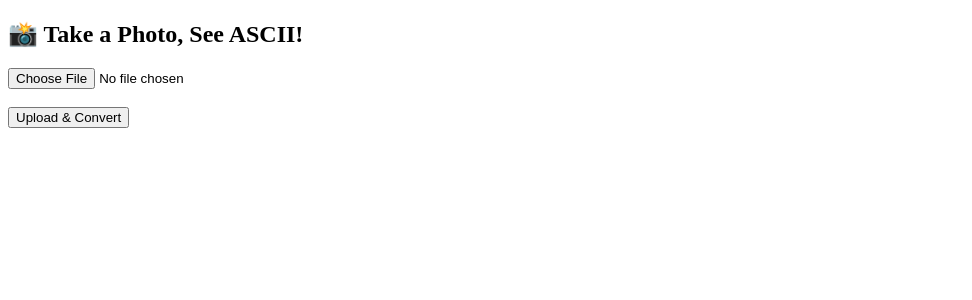
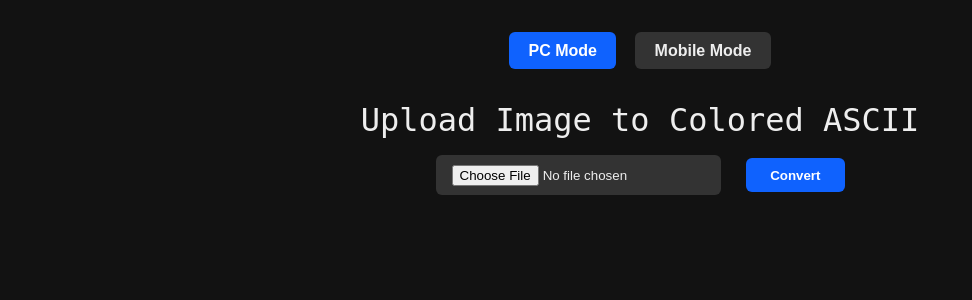
Before and after one commit to Ray332576/Webcam-to-ascii, a Flask app: page / in a window 1280 px wide. Shown: the top 300 px of the page, without its empty margins (0-972 px from the left). Run offline with Flask 3, Linux system fonts and the light colour scheme.

Commit message:
Updated index.html

```diff
--- a/templates/index.html
+++ b/templates/index.html
@@ -1,87 +1,192 @@
 <!DOCTYPE html>
-<html>
+<html lang="en">
 <head>
-  <title>Mobile Camera → ASCII</title>
+  <meta charset="UTF-8" />
+  <meta name="viewport" content="width=device-width, initial-scale=1" />
+  <title>Image to Colored ASCII</title>
   <style>
+    body {
+      background: #121212;
+      color: #eee;
+      font-family: monospace, monospace;
+      text-align: center;
+      padding: 2rem;
+      margin: 0;
+      transition: all 0.3s ease;
+    }
+
+    /* Menu styles */
+    .mode-menu {
+      margin-bottom: 2rem;
+    }
+    .mode-menu button {
+      background: #333;
+      color: #eee;
+      border: none;
+      padding: 0.6rem 1.2rem;
+      border-radius: 6px;
+      margin: 0 0.3rem;
+      cursor: pointer;
+      font-weight: bold;
+      font-size: 1rem;
+      transition: background 0.2s ease;
+    }
+    .mode-menu button.active {
+      background: #0f62fe;
+      color: white;
+    }
+    .mode-menu button:hover:not(.active) {
+      background: #555;
+    }
+
+    /* Common styles */
+    h1 {
+      margin-bottom: 1rem;
+      font-weight: normal;
+    }
+    form {
+      margin-bottom: 2rem;
+    }
+    input[type="file"] {
+      background: #333;
+      color: #eee;
+      border: none;
+      padding: 0.6rem 1rem;
+      border-radius: 6px;
+      cursor: pointer;
+    }
+    button[type="submit"] {
+      background: #0f62fe;
+      border: none;
+      color: white;
+      font-weight: bold;
+      padding: 0.6rem 1.5rem;
+      border-radius: 6px;
+      cursor: pointer;
+      margin-left: 1rem;
+      transition: background 0.2s ease;
+    }
+    button[type="submit"]:hover {
+      background: #0353e9;
+    }
     .copy-button {
-      background-color: #4CAF50;
+      background: #198754;
+      border: none;
       color: white;
-      padding: 10px 20px;
-      border: none;
-      border-radius: 5px;
+      font-weight: bold;
+      padding: 0.5rem 1rem;
+      border-radius: 6px;
       cursor: pointer;
-      margin: 10px 0;
-      font-size: 16px;
+      margin-bottom: 1rem;
+      transition: background 0.2s ease;
     }
     .copy-button:hover {
-      background-color: #45a049;
+      background: #146c43;
     }
-    .copy-success {
-      background-color: #28a745;
+    pre {
+      font-size: 6px;
+      line-height: 6px;
+      font-family: monospace, monospace;
+      white-space: pre-wrap;
+      word-break: break-word;
+      background: #000;
+      padding: 1rem;
+      border-radius: 8px;
+      display: inline-block;
+      max-width: 100vw;
+      overflow-x: auto;
+      color: white;
+      transition: font-size 0.3s ease, line-height 0.3s ease;
     }
-    #ascii-result {
-      position: relative;
+
+    /* Mobile mode tweaks */
+    body.mobile-mode pre {
+      font-size: 8px;
+      line-height: 8px;
+      max-width: 90vw;
+    }
+    body.mobile-mode input[type="file"],
+    body.mobile-mode button[type="submit"] {
+      padding: 1rem 1.5rem;
+      font-size: 1.2rem;
+    }
+    body.mobile-mode .copy-button {
+      padding: 1rem 1.5rem;
+      font-size: 1.1rem;
     }
   </style>
 </head>
 <body>
-  <h2>📸 Take a Photo, See ASCII!</h2>
-  <form enctype="multipart/form-data" method="POST" action="/upload">
-    <input type="file" name="image" accept="image/*" capture="environment" required />
-    <br><br>
-    <button type="submit">Upload & Convert</button>
+  <div class="mode-menu" aria-label="Select Display Mode">
+    <button id="pcMode" class="active" aria-pressed="true">PC Mode</button>
+    <button id="mobileMode" aria-pressed="false">Mobile Mode</button>
+  </div>
+
+  <h1>Upload Image to Colored ASCII</h1>
+  <form action="/upload" method="POST" enctype="multipart/form-data" id="uploadForm">
+    <input type="file" name="image" accept="image/*" required />
+    <button type="submit">Convert</button>
   </form>
-  <div id="ascii-result"></div>
+
+  <div id="asciiOutput"></div>
 
   <script>
-    function copyAscii() {
-      const asciiElement = document.querySelector('#ascii-result pre');
-      if (asciiElement) {
-        // Create a temporary element to get plain text
-        const tempDiv = document.createElement('div');
-        tempDiv.innerHTML = asciiElement.innerHTML;
-        const plainText = tempDiv.textContent || tempDiv.innerText || '';
+    const pcBtn = document.getElementById('pcMode');
+    const mobileBtn = document.getElementById('mobileMode');
+    const body = document.body;
 
-        // Copy to clipboard
-        navigator.clipboard.writeText(plainText).then(() => {
-          const button = document.getElementById('copyButton');
-          button.textContent = 'Copied! ✓';
-          button.classList.add('copy-success');
-          setTimeout(() => {
-            button.textContent = 'Copy ASCII Art';
-            button.classList.remove('copy-success');
-          }, 30000);
-        }).catch(err => {
-          console.error('Failed to copy: ', err);
-          alert('Failed to copy ASCII art');
-        });
+    function setMode(mode) {
+      if (mode === 'mobile') {
+        body.classList.add('mobile-mode');
+        pcBtn.classList.remove('active');
+        pcBtn.setAttribute('aria-pressed', 'false');
+        mobileBtn.classList.add('active');
+        mobileBtn.setAttribute('aria-pressed', 'true');
+      } else {
+        body.classList.remove('mobile-mode');
+        mobileBtn.classList.remove('active');
+        mobileBtn.setAttribute('aria-pressed', 'false');
+        pcBtn.classList.add('active');
+        pcBtn.setAttribute('aria-pressed', 'true');
       }
     }
 
-    // Handle form submission with AJAX
-    document.addEventListener('DOMContentLoaded', function() {
-      const form = document.querySelector('form');
-      const resultDiv = document.getElementById('ascii-result');
+    pcBtn.addEventListener('click', () => setMode('pc'));
+    mobileBtn.addEventListener('click', () => setMode('mobile'));
 
-      form.addEventListener('submit', function(e) {
-        e.preventDefault();
+    // Handle form submit with fetch so page doesn't reload
+    const form = document.getElementById('uploadForm');
+    const asciiOutput = document.getElementById('asciiOutput');
 
-        const formData = new FormData(form);
+    form.addEventListener('submit', async (e) => {
+      e.preventDefault();
+      const formData = new FormData(form);
+      asciiOutput.innerHTML = 'Processing...';
 
-        fetch('/upload', {
+      try {
+        const response = await fetch('/upload', {
           method: 'POST',
           body: formData
-        })
-        .then(response => response.text())
-        .then(data => {
-          resultDiv.innerHTML = data;
-        })
-        .catch(error => {
-          console.error('Error:', error);
-          resultDiv.innerHTML = '<p>Error uploading image</p>';
         });
-      });
+        const html = await response.text();
+        asciiOutput.innerHTML = html;
+      } catch (err) {
+        asciiOutput.textContent = 'Error uploading image.';
+      }
     });
+
+    // Copy ASCII function (called by button)
+    function copyAscii() {
+      const pre = asciiOutput.querySelector('pre');
+      if (!pre) return alert('No ASCII art to copy!');
+      const textarea = document.createElement('textarea');
+      textarea.value = pre.textContent;
+      document.body.appendChild(textarea);
+      textarea.select();
+      document.execCommand('copy');
+      textarea.remove();
+      alert('ASCII art copied to clipboard!');
+    }
   </script>
 </body>
 </html>
```
